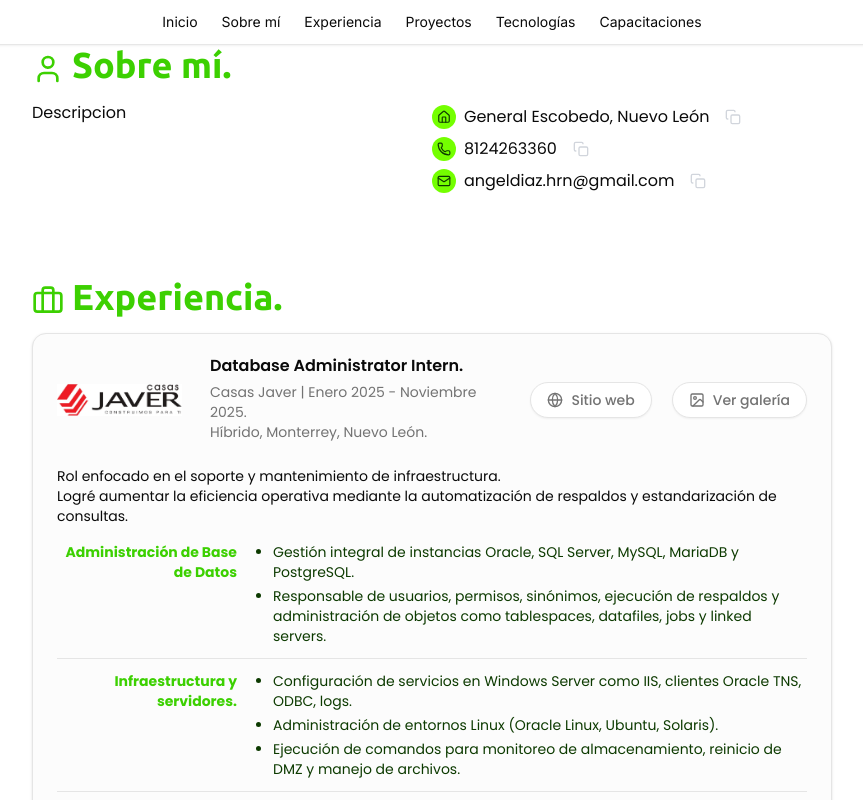
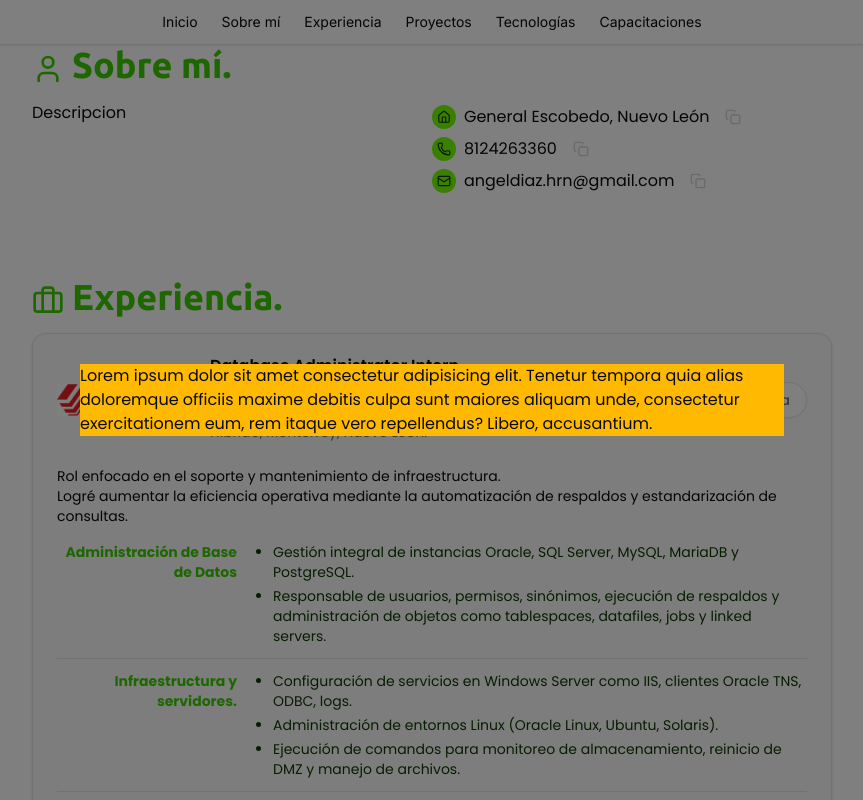
Before and after one commit to Angel-Diaz-H/portfolio-angel-diaz, a React (Vite) app: page / in a window 1280 px wide. Both pictures are taken after a click on the button "Ver galería". Shown: the part 755-1555 px from the top of the page, without its empty margins (208-1071 px from the left). Built offline with nearby package versions, Linux system fonts and the light colour scheme.

Commit message:
Pre instalación de carousel

```diff
--- a/src/components/sections/Experiencia/CardExperiencia.tsx
+++ b/src/components/sections/Experiencia/CardExperiencia.tsx
@@ -8,9 +8,15 @@ import {
   CardContent,
   CardFooter,
 } from "@/components/ui/card";
+import {
+  Dialog,
+  DialogContent,
+  DialogTitle,
+  DialogTrigger,
+} from "@/components/ui/dialog";
 import { Separator } from "@/components/ui/separator";
 import { technologies } from "@/data/technologies.data";
-import { Globe, Image, Images } from "lucide-react";
+import { Globe, Image } from "lucide-react";
 
 const EXPERIENCE_ORDER = [3, 9, 7, 10, 12, 14, 5];
 
@@ -45,12 +51,28 @@ export const CardExperiencia = () => {
             </a>
           </Button>
 
+          <Dialog>
+            <DialogTrigger asChild>
               <Button variant={"outline"} className="rounded-full">
                 <a className="hover:text-primary text-muted-foreground flex items-center justify-center gap-2">
                   <Image className="h-10 object-cover" />
                   Ver galería
                 </a>
               </Button>
+            </DialogTrigger>
+            <DialogContent
+              showCloseButton={false}
+              className="flex h-auto w-auto max-w-none min-w-[55vw] items-center justify-center border-none bg-transparent p-0 shadow-none"
+            >
+              <DialogTitle className="hidden">galery</DialogTitle>
+              <p className="bg-amber-400">
+                Lorem ipsum dolor sit amet consectetur adipisicing elit. Tenetur
+                tempora quia alias doloremque officiis maxime debitis culpa sunt
+                maiores aliquam unde, consectetur exercitationem eum, rem itaque
+                vero repellendus? Libero, accusantium.
+              </p>
+            </DialogContent>
+          </Dialog>
         </div>
       </CardHeader>
 
```
Lines whose indentation alone changed are shown as unchanged.
